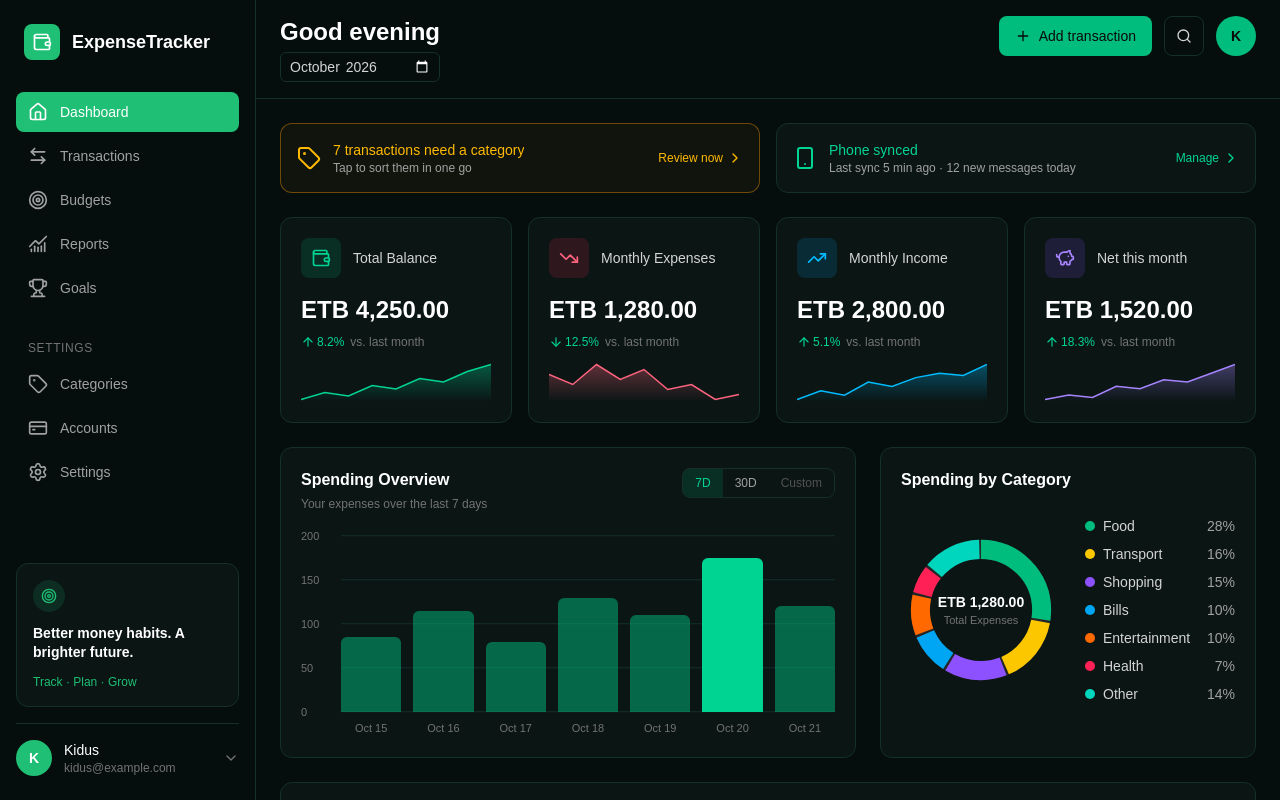
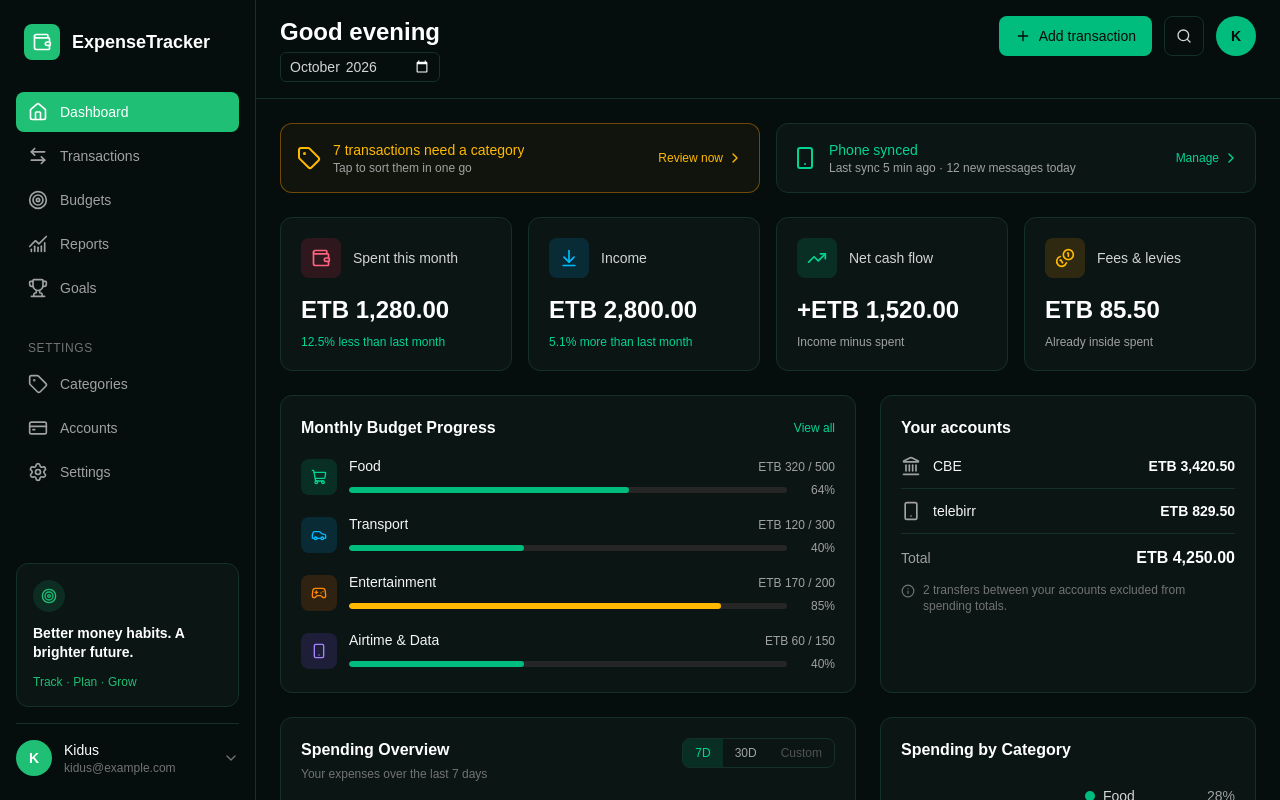
Before and after one commit to justKiduss/expense-tracker, a Next.js app: page /preview in a window 1280 px wide. Shown: the top 800 px of the page. Built offline with nearby package versions, Linux system fonts and the light colour scheme.

Commit message:
Add accounts card and fees card, remove bills and goals

```diff
--- a/app/preview/page.tsx
+++ b/app/preview/page.tsx
@@ -8,9 +8,9 @@ import OverviewCards from '@/components/dashboard/overview-cards';
 import SpendingOverview from '@/components/dashboard/spending-overview';
 import CategoryBreakdown from '@/components/dashboard/category-breakdown';
 import RecentTransactions from '@/components/dashboard/recent-transactions';
-import UpcomingBills from '@/components/dashboard/upcoming-bills';
 import BudgetProgress from '@/components/dashboard/budget-progress';
-import Goals from '@/components/dashboard/goals';
+import AccountsCard from '@/components/dashboard/accounts-card';
+
 import {
   mockAttention,
   mockOverview,
@@ -18,9 +18,8 @@ import {
   mockWeek,
   mockMonth,
   mockCategories,
-  mockBills,
   mockBudgets,
-  mockGoals,
+  mockAccounts
 } from '@/lib/mock-data';
 
 export default function PreviewPage() {
@@ -38,11 +37,20 @@ export default function PreviewPage() {
           onAddTransaction={() => console.log('add transaction')}
           onSearchClick={() => console.log('search')}
         />
-        <main className="flex-1 p-6">
-          <div className="grid gap-6 2xl:grid-cols-[minmax(0,1fr)_340px]">
-            <div className="min-w-0 space-y-6">
+
+        <main className="flex-1 space-y-6 p-6">
           <AttentionStrip {...mockAttention} />
           <OverviewCards items={mockOverview} />
+
+          <div className="grid gap-6 lg:grid-cols-5">
+            <div className="lg:col-span-3">
+              <BudgetProgress items={mockBudgets} />
+            </div>
+            <div className="lg:col-span-2">
+              <AccountsCard {...mockAccounts} />
+            </div>
+          </div>
+
           <div className="grid gap-6 lg:grid-cols-5">
             <div className="lg:col-span-3">
               <SpendingOverview week={mockWeek} month={mockMonth} />
@@ -51,15 +59,8 @@ export default function PreviewPage() {
               <CategoryBreakdown items={mockCategories} />
             </div>
           </div>
+
           <RecentTransactions items={mockRecent} />
-            </div>
-
-            <aside className="space-y-6">
-              <UpcomingBills items={mockBills} />
-              <BudgetProgress items={mockBudgets} />
-              <Goals items={mockGoals} />
-            </aside>
-          </div>
         </main>
       </div>
     </div>
--- /dev/null
+++ b/components/dashboard/accounts-card.tsx
@@ -0,0 +1,66 @@
+import { Info, Landmark, Smartphone } from 'lucide-react';
+import { Card } from '@/components/ui/card';
+import { CardHeader } from '@/components/ui/card-header';
+import { formatCurrency } from '@/lib/format-currency';
+
+export interface AccountItem {
+  id: string;
+  name: string; // 'CBE', 'telebirr'
+  kind: 'bank' | 'wallet';
+  balanceCents: number | null; // null = no balance seen yet
+}
+
+export default function AccountsCard({
+  accounts,
+  internalTransfersExcluded = 0,
+}: {
+  accounts: AccountItem[];
+  internalTransfersExcluded?: number;
+}) {
+  const known = accounts.filter((a) => a.balanceCents !== null);
+  const total = known.reduce((sum, a) => sum + (a.balanceCents ?? 0), 0);
+
+  return (
+    <Card className="h-full">
+      <CardHeader title="Your accounts" />
+
+      {accounts.length === 0 ? (
+        <p className="mt-4 text-sm text-neutral-500">No accounts yet. Pair your phone to start.</p>
+      ) : (
+        <ul className="mt-4 divide-y divide-line">
+          {accounts.map((a) => {
+            const Icon = a.kind === 'bank' ? Landmark : Smartphone;
+            return (
+              <li key={a.id} className="flex items-center justify-between gap-3 py-3 first:pt-0">
+                <span className="flex items-center gap-3 text-sm text-neutral-100">
+                  <Icon className="size-5 text-neutral-400" aria-hidden="true" />
+                  {a.name}
+                </span>
+                {a.balanceCents === null ? (
+                  <span className="text-xs text-neutral-500">No balance yet</span>
+                ) : (
+                  <span className="text-sm font-semibold text-white">ETB {formatCurrency(a.balanceCents)}</span>
+                )}
+              </li>
+            );
+          })}
+        </ul>
+      )}
+
+      {known.length > 0 && (
+        <div className="flex items-center justify-between border-t border-line pt-3">
+          <span className="text-sm text-neutral-400">Total</span>
+          <span className="text-base font-semibold text-white">ETB {formatCurrency(total)}</span>
+        </div>
+      )}
+
+      {internalTransfersExcluded > 0 && (
+        <p className="mt-3 flex items-start gap-2 text-xs text-neutral-500">
+          <Info className="mt-0.5 size-3.5 shrink-0" aria-hidden="true" />
+          {internalTransfersExcluded} transfer{internalTransfersExcluded === 1 ? '' : 's'} between your accounts excluded
+          from spending totals.
+        </p>
+      )}
+    </Card>
+  );
+}
--- a/components/dashboard/budget-progress.tsx
+++ b/components/dashboard/budget-progress.tsx
@@ -1,4 +1,4 @@
-import { Car, Gamepad2, HeartPulse, ShoppingBag, ShoppingCart, Tag } from 'lucide-react';
+import { Car, Gamepad2, HeartPulse, ShoppingBag, ShoppingCart, Tag,Smartphone } from 'lucide-react';
 import { Card } from '@/components/ui/card';
 import { CardHeader } from '@/components/ui/card-header';
 import { cn } from '@/lib/utilis';
@@ -11,6 +11,7 @@ const ICONS: Record<string, { Icon: typeof Tag; badge: string }> = {
   Shopping: { Icon: ShoppingBag, badge: 'bg-rose-500/15 text-rose-400' },
   Entertainment: { Icon: Gamepad2, badge: 'bg-orange-500/15 text-orange-400' },
   Health: { Icon: HeartPulse, badge: 'bg-blue-500/15 text-blue-400' },
+    'Airtime & Data': { Icon: Smartphone, badge: 'bg-violet-500/15 text-violet-400' },
 };
 const FALLBACK = { Icon: Tag, badge: 'bg-neutral-500/15 text-neutral-300' };
 
@@ -23,7 +24,7 @@ export interface BudgetItem {
 
 export default function BudgetProgress({ items, viewAllHref = '/budgets' }: { items: BudgetItem[]; viewAllHref?: string }) {
   return (
-    <Card>
+    <Card className='h-full'>
       <CardHeader title="Monthly Budget Progress" href={viewAllHref} />
       {items.length === 0 ? (
         <p className="mt-4 text-sm text-neutral-500">No category budgets set yet.</p>
--- a/components/dashboard/overview-cards.tsx
+++ b/components/dashboard/overview-cards.tsx
@@ -1,58 +1,55 @@
-import { ArrowDown, ArrowUp, PiggyBank, TrendingDown, TrendingUp, Wallet } from 'lucide-react';
+import { ArrowDownToLine, Coins, TrendingUp, Wallet } from 'lucide-react';
 import { Card } from '@/components/ui/card';
-import { Sparkline } from '@/components/ui/sparkline';
 import { cn } from '@/lib/utilis';
 import { formatCurrency } from '@/lib/format-currency';
 
-// Everything about how each card LOOKS lives here. Colors are written in full on purpose (Tailwind needs that).
+// Colors written in full on purpose (Tailwind needs that)
 const CONFIG = {
-  balance:  { label: 'Total Balance',    Icon: Wallet,       goodWhen: 'up',   badge: 'bg-emerald-500/15 text-emerald-400', spark: 'text-emerald-400' },
-  expenses: { label: 'Monthly Expenses', Icon: TrendingDown, goodWhen: 'down', badge: 'bg-rose-500/15 text-rose-400',       spark: 'text-rose-400' },
-  income:   { label: 'Monthly Income',   Icon: TrendingUp,   goodWhen: 'up',   badge: 'bg-sky-500/15 text-sky-400',         spark: 'text-sky-400' },
-  net:      { label: 'Net this month',   Icon: PiggyBank,    goodWhen: 'up',   badge: 'bg-violet-500/15 text-violet-400',   spark: 'text-violet-400' },
+  expenses: { label: 'Spent this month', Icon: Wallet, goodWhen: 'down', badge: 'bg-rose-500/15 text-rose-400' },
+  income: { label: 'Income', Icon: ArrowDownToLine, goodWhen: 'up', badge: 'bg-sky-500/15 text-sky-400' },
+  net: { label: 'Net cash flow', Icon: TrendingUp, goodWhen: 'up', badge: 'bg-emerald-500/15 text-emerald-400' },
+  fees: { label: 'Fees & levies', Icon: Coins, goodWhen: 'down', badge: 'bg-amber-500/15 text-amber-400' },
 } as const;
 
-// The data the card needs, and nothing else. Plain numbers, so it can come from fake data now and the database later.
 export interface OverviewItem {
   id: keyof typeof CONFIG;
   valueCents: number;
-  changePercent: number | null; // vs last month; null = no last month to compare with
-  trend: number[]; // the points of the small chart
+  changePercent: number | null; // vs last month; null = nothing to compare with
+  note?: string; // shown instead of the change line
 }
 
-function Change({ percent, goodWhen }: { percent: number | null; goodWhen: 'up' | 'down' }) {
-  if (percent === null) return <p className="mt-2 text-xs text-neutral-500">No data for last month</p>;
-  const up = percent >= 0;
-  const good = up === (goodWhen === 'up'); // for expenses, going DOWN is the good news
-  const Arrow = up ? ArrowUp : ArrowDown;
+function Note({ item }: { item: OverviewItem }) {
+  if (item.note) return <p className="mt-2 text-xs text-neutral-400">{item.note}</p>;
+  if (item.changePercent === null) return <p className="mt-2 text-xs text-neutral-500">No data for last month</p>;
+
+  const up = item.changePercent >= 0;
+  const good = up === (CONFIG[item.id].goodWhen === 'up'); // for spending, going DOWN is the good news
   return (
-    <p className="mt-2 flex items-center gap-1.5 text-xs">
-      <span className={cn('flex items-center gap-0.5 font-medium', good ? 'text-emerald-400' : 'text-rose-400')}>
-        <Arrow className="size-3.5" aria-hidden="true" />
-        {Math.abs(percent).toFixed(1)}%
-      </span>
-      <span className="text-neutral-500">vs. last month</span>
+    <p className={cn('mt-2 text-xs', good ? 'text-emerald-400' : 'text-rose-400')}>
+      {Math.abs(item.changePercent).toFixed(1)}% {up ? 'more' : 'less'} than last month
     </p>
   );
 }
 
 export default function OverviewCards({ items }: { items: OverviewItem[] }) {
   return (
-    <section aria-label="Overview" className="grid gap-4 sm:grid-cols-2 xl:grid-cols-4">
-      {items.map(({ id, valueCents, changePercent, trend }) => {
-        const c = CONFIG[id];
+    <section aria-label="Overview" className="grid gap-4 sm:grid-cols-2 lg:grid-cols-4">
+      {items.map((item) => {
+        const c = CONFIG[item.id];
         const Icon = c.Icon;
+        const plus = item.id === 'net' && item.valueCents > 0 ? '+' : '';
         return (
-          <Card key={id} className="overflow-hidden">
+          <Card key={item.id}>
             <div className="flex items-center gap-3">
               <span className={cn('flex size-10 items-center justify-center rounded-lg', c.badge)}>
                 <Icon className="size-5" aria-hidden="true" />
               </span>
               <p className="text-sm text-neutral-300">{c.label}</p>
             </div>
-            <p className="mt-4 text-2xl font-semibold text-white">ETB {formatCurrency(valueCents)}</p>
-            <Change percent={changePercent} goodWhen={c.goodWhen} />
-            <Sparkline data={trend} className={cn('mt-3 h-10 w-full', c.spark)} />
+            <p className="mt-4 text-2xl font-semibold text-white">
+              {plus}ETB {formatCurrency(item.valueCents)}
+            </p>
+            <Note item={item} />
           </Card>
         );
       })}
--- a/lib/mock-data.ts
+++ b/lib/mock-data.ts
@@ -5,13 +5,7 @@ import type { CategorySlice } from '@/components/dashboard/category-breakdown';
 import type { BillItem } from '@/components/dashboard/upcoming-bills';
 import type { BudgetItem } from '@/components/dashboard/budget-progress';
 import type { GoalItem } from '@/components/dashboard/goals';
-
-export const mockOverview: OverviewItem[] = [
-  { id: 'balance',  valueCents: 425000, changePercent: 8.2,  trend: [20, 24, 22, 28, 26, 32, 30, 36, 40] },
-  { id: 'expenses', valueCents: 128000, changePercent: -12.5, trend: [30, 26, 34, 28, 32, 24, 26, 20, 22] },
-  { id: 'income',   valueCents: 280000, changePercent: 5.1,  trend: [10, 14, 12, 18, 16, 20, 22, 21, 26] },
-  { id: 'net',      valueCents: 152000, changePercent: 18.3, trend: [8, 10, 9, 14, 13, 17, 16, 20, 24] },
-];
+import type { AccountItem } from '@/components/dashboard/accounts-card';
 
 export const mockRecent: RecentTx[] = [
   { id: '1', occurredAt: '2026-10-20T09:15:00+03:00', description: 'Shoa Supermarket', categoryName: 'Food', direction: 'out', amountCents: 185000 },
@@ -58,13 +52,7 @@ export const mockBills: BillItem[] = [
   { id: 'b3', name: 'Rent', dueInDays: 12, amountCents: 300000, icon: 'rent' },
 ];
 
-export const mockBudgets: BudgetItem[] = [
-  { id: 'c1', name: 'Food', spentCents: 32000, budgetCents: 50000 },
-  { id: 'c2', name: 'Transport', spentCents: 12000, budgetCents: 30000 },
-  { id: 'c3', name: 'Shopping', spentCents: 18000, budgetCents: 40000 },
-  { id: 'c4', name: 'Entertainment', spentCents: 6000, budgetCents: 20000 },
-  { id: 'c5', name: 'Health', spentCents: 8000, budgetCents: 20000 },
-];
+
 
 export const mockGoals: GoalItem[] = [
   { id: 'g1', name: 'Emergency Fund', savedCents: 152000, targetCents: 300000, icon: 'shield' },
@@ -76,3 +64,25 @@ export const mockAttention = {
   lastSyncedAt: new Date(Date.now() - 5 * 60 * 1000).toISOString(),
   newMessagesToday: 12,
 };
+
+export const mockOverview: OverviewItem[] = [
+  { id: 'expenses', valueCents: 128000, changePercent: -12.5 },
+  { id: 'income', valueCents: 280000, changePercent: 5.1 },
+  { id: 'net', valueCents: 152000, changePercent: null, note: 'Income minus spent' },
+  { id: 'fees', valueCents: 8550, changePercent: null, note: 'Already inside spent' },
+];
+
+export const mockBudgets: BudgetItem[] = [
+  { id: 'c1', name: 'Food', spentCents: 32000, budgetCents: 50000 },
+  { id: 'c2', name: 'Transport', spentCents: 12000, budgetCents: 30000 },
+  { id: 'c3', name: 'Entertainment', spentCents: 17000, budgetCents: 20000 },
+  { id: 'c4', name: 'Airtime & Data', spentCents: 6000, budgetCents: 15000 },
+];
+
+export const mockAccounts: { accounts: AccountItem[]; internalTransfersExcluded: number } = {
+  accounts: [
+    { id: 'cbe', name: 'CBE', kind: 'bank', balanceCents: 342050 },
+    { id: 'telebirr', name: 'telebirr', kind: 'wallet', balanceCents: 82950 },
+  ],
+  internalTransfersExcluded: 2,
+};
```
Lines whose indentation alone changed are shown as unchanged.
